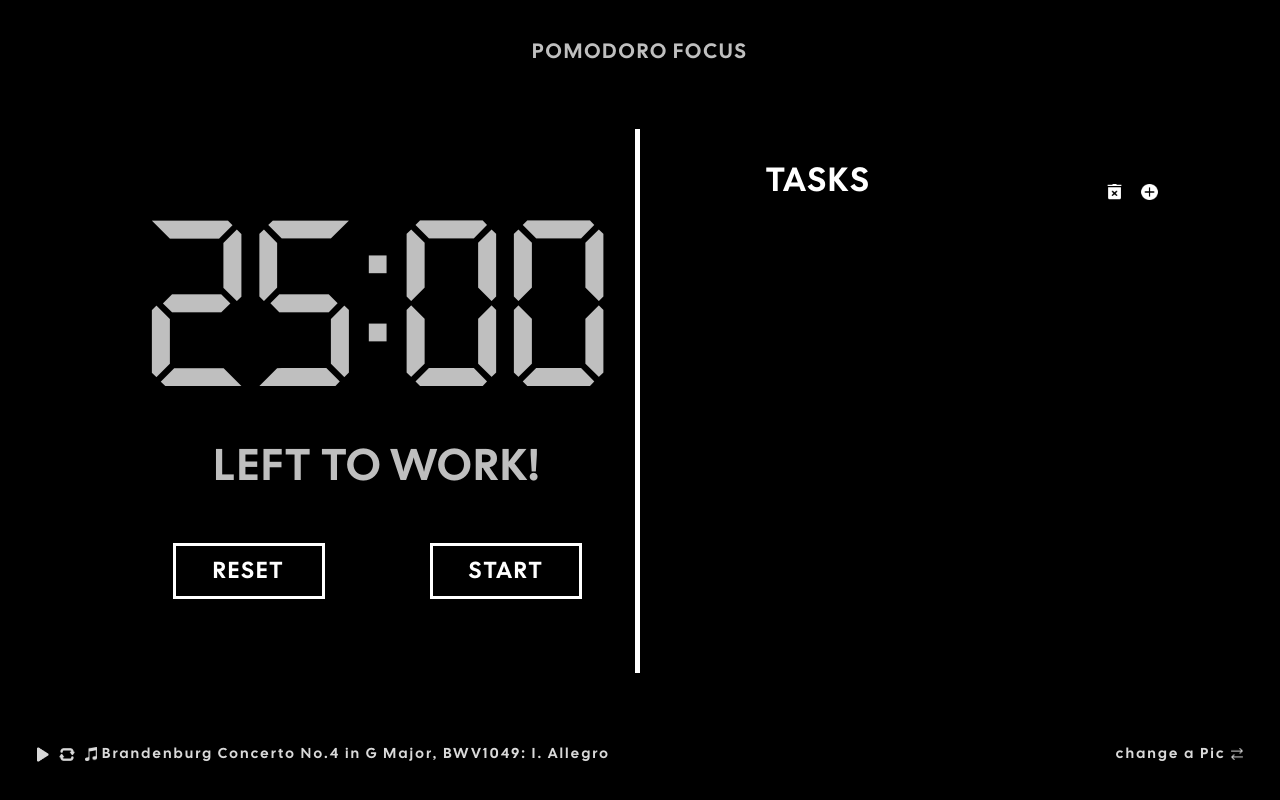
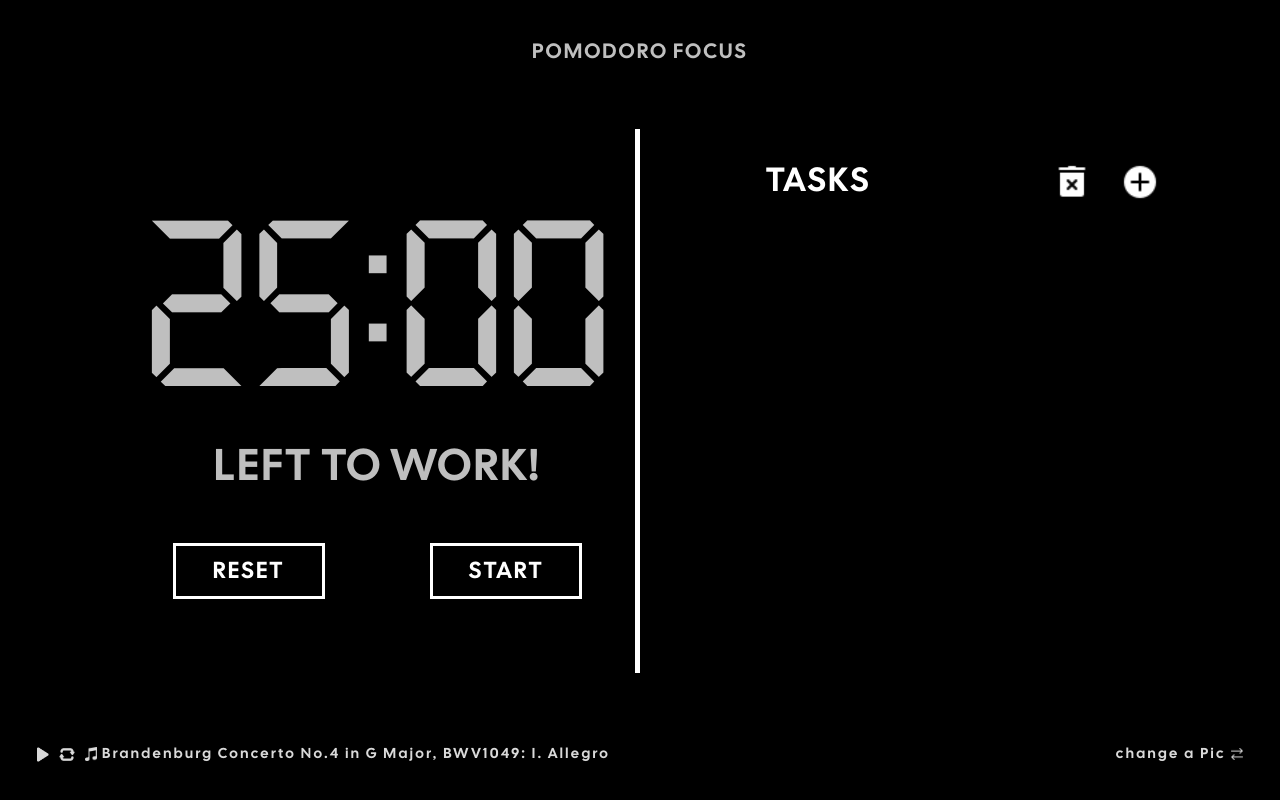
Before and after one commit to ritah0824/orbit2.0-frontend, a website: page index.html in a window 1280 px wide. Drawn offline with Linux system fonts and the light colour scheme; no server answers.

Commit message:
Enhance task header with bigger icons and layout
Updated task header layout and button sizes for better usability.

```diff
--- a/index.html
+++ b/index.html
@@ -24,16 +24,36 @@
             display: block;
         }
 
-        /* ✅ NEW: Reserve space for task name - always visible but can be empty */
+        /* ✅ NEW: Bigger icons in task header */
+        .task-header-icons {
+            display: flex;
+            gap: 2vh;
+            align-items: center;
+        }
+
+        .delete-btn,
+        .add-btn {
+            width: 5vh !important;  /* Much bigger! */
+            height: 5vh !important;
+            cursor: pointer;
+            transition: transform 0.2s ease;
+        }
+
+        .delete-btn:hover,
+        .add-btn:hover {
+            transform: scale(1.1);
+        }
+
+        /* Reserve space for task name - always visible but can be empty */
         #current-task-display {
             font-size: 2.94vh;
             letter-spacing: 0.26vh;
-            min-height: 4vh; /* Reserve vertical space */
-            visibility: visible; /* Always take up space */
+            min-height: 4vh;
+            visibility: visible;
         }
 
         #current-task-display.empty {
-            opacity: 0; /* Hide text but keep the space */
+            opacity: 0;
         }
     </style>
     <script src="./js/task.js"></script>
@@ -44,7 +64,7 @@
         <div class="top">POMODORO FOCUS</div>
         <div class="main" style="display: flex; width: 100%;margin-top: 8vh;height: 68vh;">
             <div class="main-left" style="width: 50%; border-right: 5px solid #FFFFFF; padding: 4.09vh 0 4.09vh 15vh;">
-                <!-- ✅ CHANGED: Always visible, text appears when task exists -->
+                <!-- ✅ Task name display that reserves space -->
                 <div id="current-task-display" class="empty">&nbsp;</div>
 
                 <div class="time">
@@ -55,18 +75,18 @@
                     <div id="time-second-2" class="time-num">0</div>
                 </div>
                 <div id="left-title" class="work">LEFT TO WORK!</div>
-                <!-- <div class="text">"<span id="quotes-content">Believe you can and you're halfway there.</span>" — <span id="quotes-author">Theodore Roosevelt</span></div> -->
                 <div class="btn">
                     <div class="btn-item" onclick="reset()">RESET</div>
                     <div id="btn-start" class="btn-item" onclick="startClick()">START</div>
                 </div>
             </div>
             <div class="main-right" style="width: 50%;padding: 0 15vh;">
-                <div style="display: flex;   margin-top: 4.1vh; justify-content: space-between;" id="task-top">
+                <!-- ✅ UPDATED: Bigger icons with better layout -->
+                <div style="display: flex; margin-top: 4.1vh; justify-content: space-between; align-items: center;" id="task-top">
                     <div style="font-size: 4.2vh; width: 14.56vh; letter-spacing: 0.26vh;">TASKS</div>
-                    <div style="margin-top: 2.5vh;">
-                        <img class="delete-btn" src="./images/delete.png" alt="" onclick="deleteAll()">
-                        <img class="add-btn" src="./images/add.png" alt="" onclick="clickAdd()">
+                    <div class="task-header-icons">
+                        <img class="delete-btn" src="./images/delete.png" alt="Delete all tasks" onclick="deleteAll()">
+                        <img class="add-btn" src="./images/add.png" alt="Add new task" onclick="clickAdd()">
                     </div>
                 </div>
                 <div id="task-list" style="font-size: 3.94vh;letter-spacing: 0.3vh; margin-top: 5vh;"></div>
```
